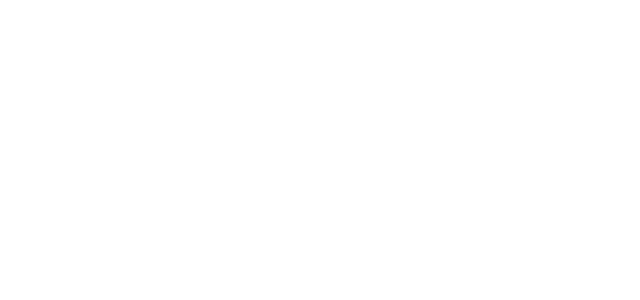
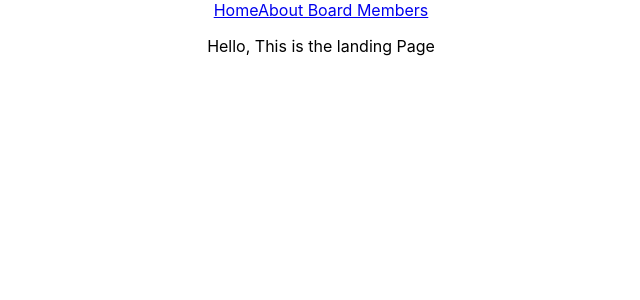
Before and after one commit to Hack4Impact-UMD/sustainability-solutions, a React (Create React App) app in the folder app/: page / in a window 1280 px wide. Shown: the top 300 px of the page, without its empty margins (319-959 px from the left). Built offline with nearby package versions, Linux system fonts and the light colour scheme.

Commit message:
Organized folders and added navbar

```diff
--- a/app/src/App.js
+++ b/app/src/App.js
@@ -1,18 +1,19 @@
-import AboutBoardMembers from './Components/AboutBoardMembers/aboutBoardMembers';
-import { BrowserRouter, Route, Switch } from 'react-router-dom';
 import './App.css';
 import React from 'react';
-
-import Landing from './Pages/Landing';
+import { BrowserRouter, Route, Switch } from 'react-router-dom';
+import AboutBoardMembers from './Components/AboutBoardMembers/aboutBoardMembers';
+import LandingPage from './Components/LandingPage/Landing';
+import Navbar from './Components/Navbar/Navbar';
 
 function App() {
   return (
     <div className="App">
       <BrowserRouter>
       <meta name="viewport" content="width=device-width, initial-scale=1"/>
-      <link href='https://fonts.googleapis.com/css?family=Montserrat' rel='stylesheet'/>
       <div className="app">
+        <Navbar/>
         <Switch>
+          <Route exact path="/" component={LandingPage}/>
           <Route exact path="/aboutBoardMembers" component={AboutBoardMembers}/>
         </Switch>
       </div>
--- /dev/null
+++ b/app/src/Components/Navbar/Navbar.js
@@ -0,0 +1,13 @@
+import React from 'react';
+import { Link } from 'react-router-dom';
+
+function Navbar() {
+    return (
+        <div>
+            <Link to="/">Home</Link>
+            <Link to="/aboutBoardMembers">About Board Members</Link>
+        </div>
+    )
+}
+
+export default Navbar
```
Also changed, not shown: app/src/Components/LandingPage/Landing.js (renamed from app/src/Pages/Landing.js).
